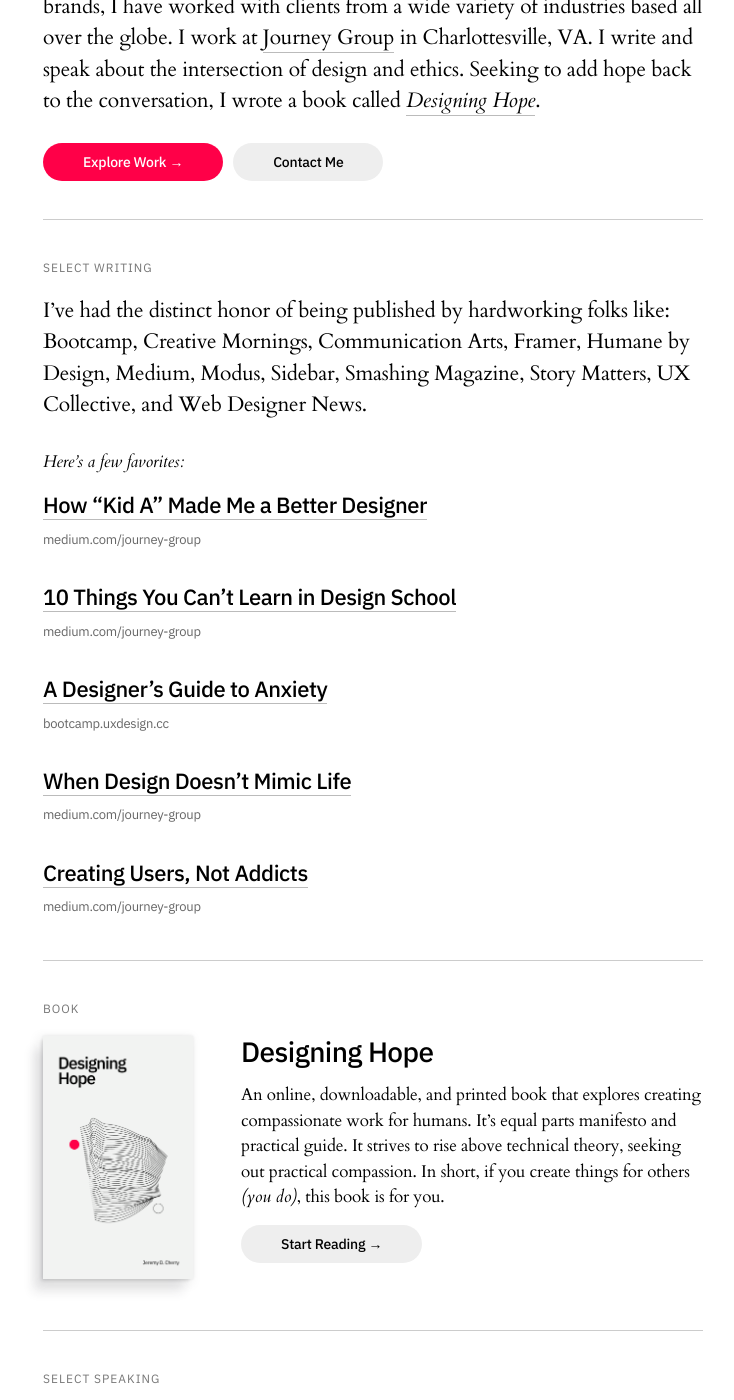
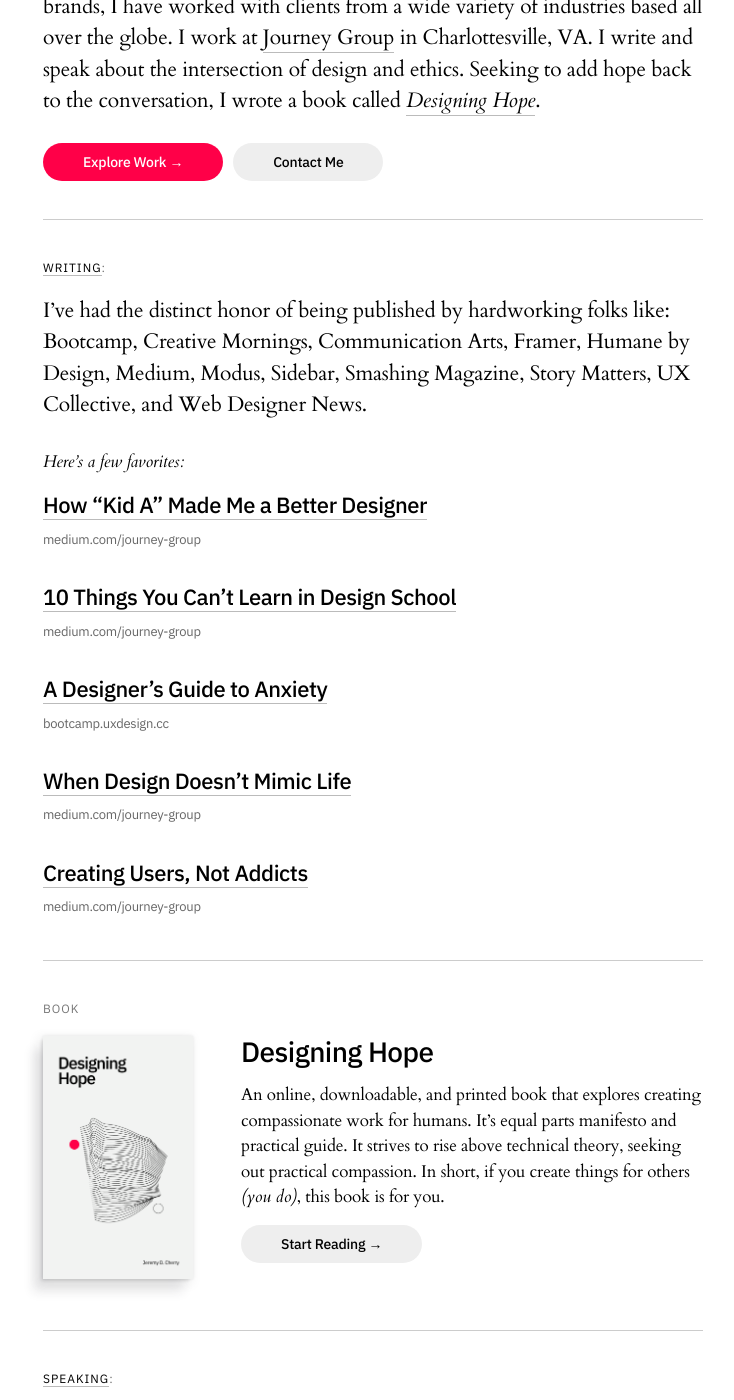
Before and after one commit to jeremydcherry/jeremydcherry.github.io, a Jekyll site: the page built from index.md, in a window 1280 px wide and 1400 px high, scrolled down 503 px. Shown: the whole window, without its empty margins (417-1151 px from the left). Built offline with Jekyll 4.4.1, drawn with Linux system fonts in a browser that asks for light colours.

Commit message:
Added Home anchor links

```diff
--- a/index.md
+++ b/index.md
@@ -13,7 +13,7 @@
 
 ---
 
-#### Select Writing
+#### [Writing](#writing):
 
 I’ve had the distinct honor of being published by hardworking folks like: Bootcamp, Creative Mornings, Communication Arts, Framer, Humane by Design, Medium, Modus, Sidebar, Smashing Magazine, Story Matters, UX Collective, and Web Designer News.
 
@@ -51,7 +51,7 @@
 
 ---
 
-#### Select Speaking
+#### [Speaking](#speaking):
 
 I’ve had the distinct honor speaking and teaching at incredible events like: edUI Conference, Ignite UX Michigan, Tom Tom Festival, Charlottesville Design Week, and Creative Mornings Charlottesville.
 
@@ -75,7 +75,7 @@
 
 ---
 
-#### Currently Spinning
+#### [Currently Spinning](#currently-spinning):
 
 The only thing I love more than lists of design links are lists of music links. Whether it’s annually ranking my favorite records, diving into legendary discographies, or curating mixes as an excuse to create album art...
 
```
